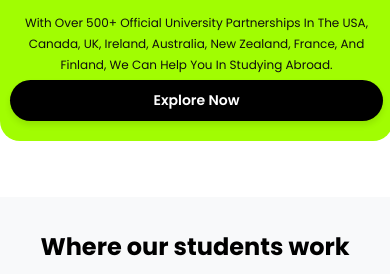
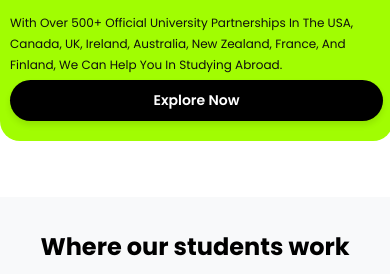
Before and after one commit to connect-sketch/StudentID_Web, a plain HTML site: page Asraf/Asraf/Figma/index.html in a window 390 px wide. Shown: the part 1309-1583 px from the top of the page. Drawn offline with Linux system fonts and the light colour scheme; a web font is replaced by a local one.

Commit message:
FIX: Revert to gap and add text-align: left for mobile scroll

```diff
--- a/Asraf/Asraf/Figma/style.css
+++ b/Asraf/Asraf/Figma/style.css
@@ -1521,6 +1521,7 @@ footer {
     /* Journey Section & Guides Section on Mobile */
     .journey-carousel, .guides-carousel {
         overflow-x: auto;
+        text-align: left; /* Added to override parent text-align */
     }
 
     .journey-steps, .guides-container {
@@ -1531,7 +1532,7 @@ footer {
         justify-content: flex-start;
         padding-bottom: 1.5rem;
         -webkit-overflow-scrolling: touch;
-        /* gap: 1.5rem; */ /* Removed gap */
+        gap: 1.5rem; /* Re-added gap */
         padding-left: 0rem;
         padding-right: 0rem;
     }
@@ -1551,7 +1552,7 @@ footer {
         border-radius: 20px; /* User-specified border-radius */
         opacity: 1; /* User-specified opacity */
         overflow: hidden; /* Hide overflowing content if height is too small */
-        margin-right: 1.5rem; /* Added margin instead of gap */
+        /* margin-right: 1.5rem; */ /* Removed margin */
     }
 
     .prev-btn,
```
